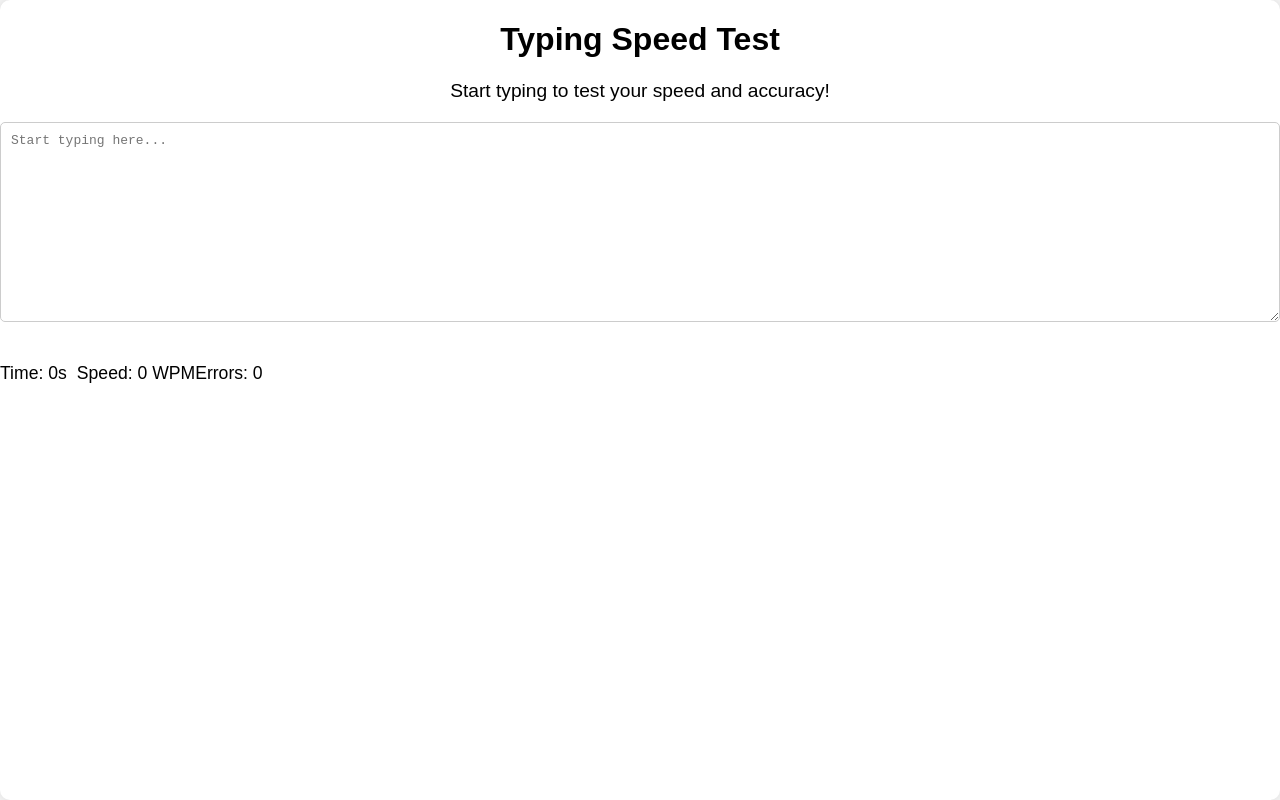
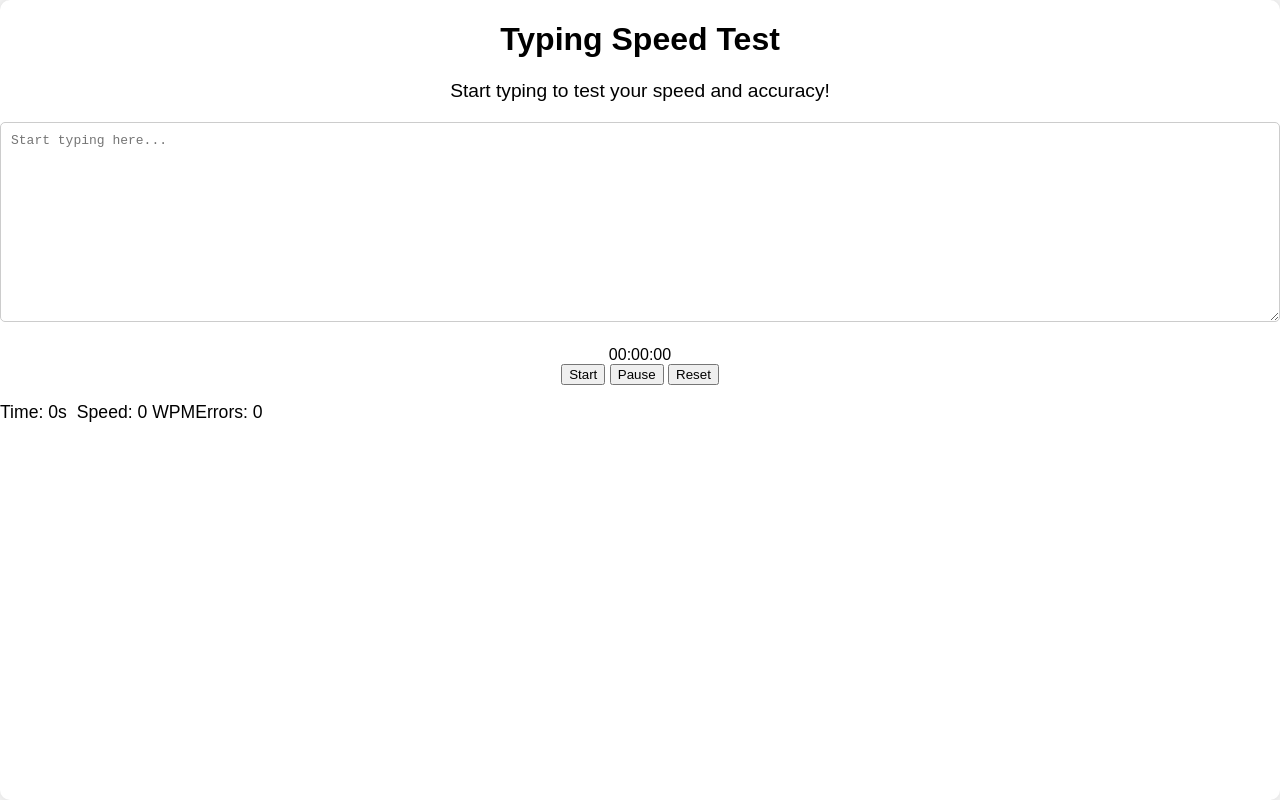
Before and after one commit to anandtiwari30122/typing_test, a plain HTML site: page index.html in a window 1280 px wide. Drawn offline with Linux system fonts and the light colour scheme.

Commit message:
Update index.html

```diff
--- a/index.html
+++ b/index.html
@@ -11,6 +11,13 @@
         <h1>Typing Speed Test</h1>
         <p id="sampleText">Start typing to test your speed and accuracy!</p>
         <textarea id="inputText" placeholder="Start typing here..."></textarea>
+        <div class="stopwatch">
+            <div class="display" id="display">00:00:00 </div>
+            <button id="startBtn"> Start </button>
+                <button id="pauseBtn"> Pause </button>
+                    <button id="resetBtn"> Reset </button>
+        </div>
+
         <div id="stats">
             <p id="time-dis">Time: <span id="time">0</span>s</p>
             <p>Speed: <span id="speed">0</span> WPM</p>
```
